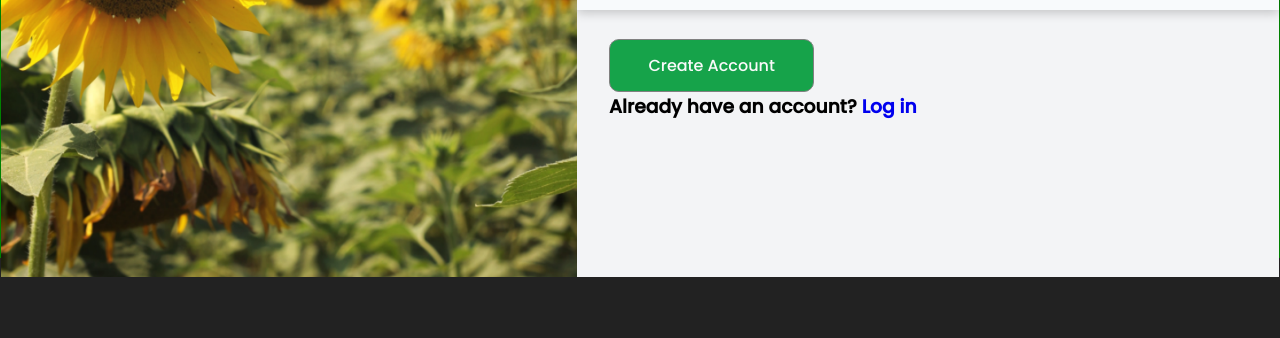
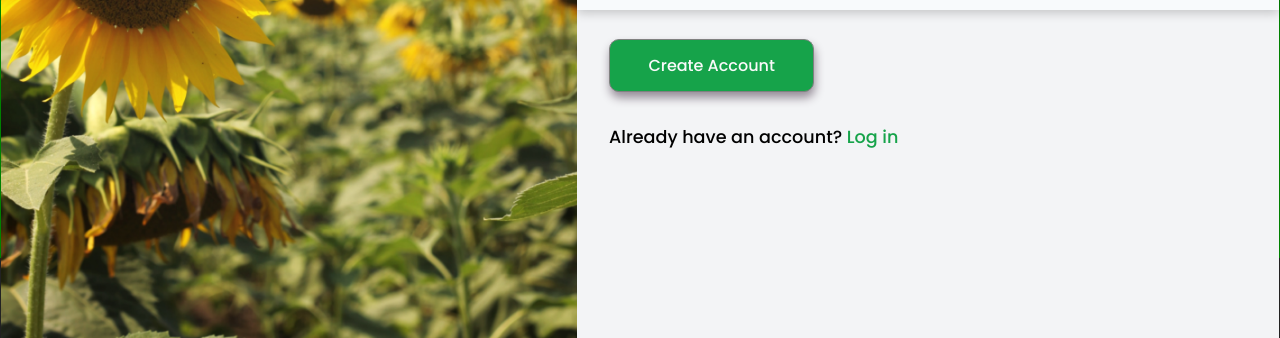
Before and after one commit to PacifistRam/sign-up-form-top, a plain HTML site: page index.html in a window 1280 px wide. Shown: the part 542-880 px from the top of the page. Before the commit the page ends 819 px from the top, so only its background shows below. Drawn offline with Linux system fonts and the light colour scheme; a web font is replaced by a local one.

Commit message:
completed the css

```diff
--- a/index.html
+++ b/index.html
@@ -33,27 +33,33 @@
                     <ul>
                         <li>
                             <label for="first-name">First Name</label>
-                            <input type="text" id="first-name">
+                            <input type="text" id="first-name required">
+                            <span class="error"></span>
                         </li>
                         <li>
                             <label for="last-name">Last Name</label>
                             <input type="text" id="last-name">
+                            <span class="error"></span>
                         </li>
                         <li>
                             <label for="email">EMAIl</label>
                             <input type="email" id="email">
+                            <span class="error"></span>
                         </li>
                         <li>
                             <label for="phone-no">PHONE NUMBER</label>
                             <input type="number" id="phone-no">
+                            <span class="error"></span>
                         </li>
                         <li>
                             <label for="password">PASSWORD</label>
                             <input type="password" id="password">
+                            <span class="error"></span>
                         </li>
                         <li>
                             <label for="confirm-password">CONFIRM PASSWORD</label>
                             <input type="password" id="confirm-password">
+                            <span class="error"></span>
                         </li>
                     </ul>
                 </form>
--- a/style.css
+++ b/style.css
@@ -9,20 +9,24 @@
     margin: 0;
     padding: 0;
     box-sizing: border-box;
+    scroll-behavior: smooth;
 }
 li{
     list-style: none;
 }
 a{
     text-decoration: none;
+    color: #16a34a;
 }
 button {
+    background-color: transparent;
     border: none;
-    outline: none;
-    padding: none;
-    background:none;
     margin: 0;
-    font-family: inherit;
+    padding: 0;
+    text-align: inherit;
+    font: inherit;
+    border-radius: 0;
+    appearance: none;
 }
 input[type=number]{
     -moz-appearance: textfield;
@@ -165,9 +169,23 @@ form ul li input {
     border-radius: 10px;
     font-weight: 500;
     font-size: 1rem;
+    box-shadow: 1px 6px 10px 0px #978E99 ;
+    cursor: pointer;
+    transition: 0.2s ease-in;
 }
 
+.btn:hover {
+    background-color: #f3f4f6;
+    border-color: #16a34a;
+    color: #16a34a;
 
+}
+
+.button-section h3 {
+    padding: 2rem 0;
+    font-size: 1.1rem;
+    font-weight: 500;
+}
 
 
 @media(max-width: 563px) {
```
